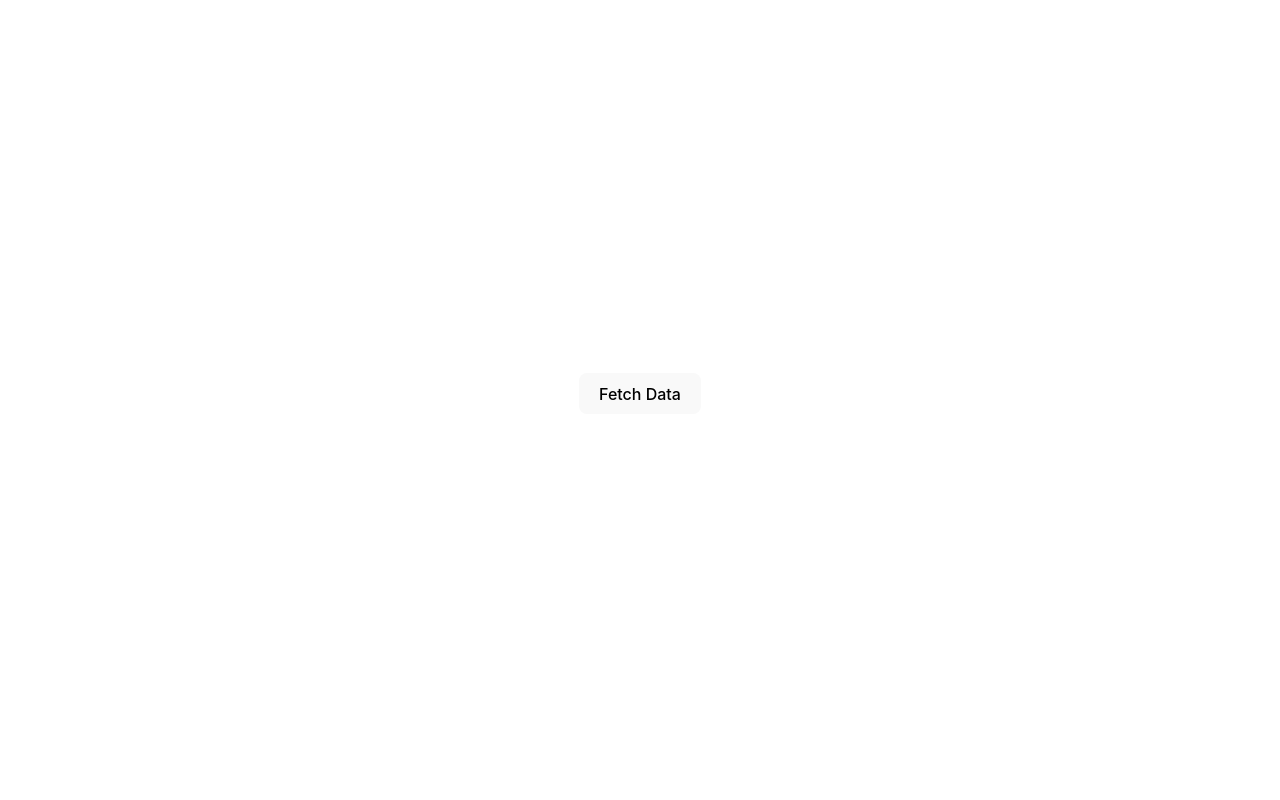
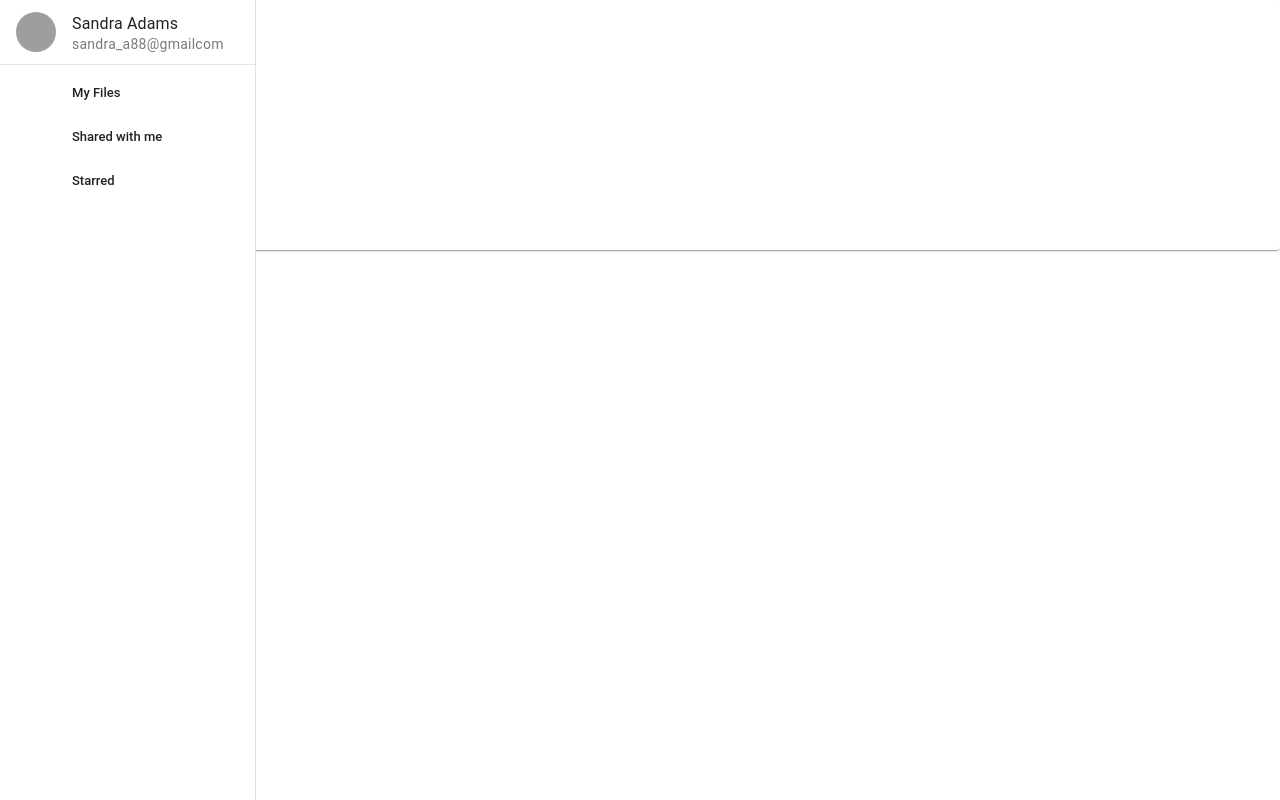
Before and after one commit to toshitk/eucalyptus, a Vue app in the folder web/: page / in a window 1280 px wide. Built offline with nearby package versions, Linux system fonts and the light colour scheme; grey boxes are pictures that could not be loaded.

Commit message:
feat: vuetify3

```diff
--- a/web/src/App.vue
+++ b/web/src/App.vue
@@ -1,33 +1,15 @@
 <template>
   <div>
-    <button @click="fetchData">Fetch Data</button>
-    <pre>{{ data }}</pre>
+    <ExpandMenu />
   </div>
 </template>
 
 <script lang="ts">
-import axios from 'axios';
-import { defineComponent, ref } from 'vue';
+import ExpandMenu from "./ExpandMenu.vue";
 
-export default defineComponent({
-  name: 'FetchDataComponent',
-  setup() {
-    const data = ref<any>(null);
-
-    const fetchData = async () => {
-      try {
-        const response = await axios.get('http://localhost:8000/users/1');
-        data.value = response.data;
-      } catch (error) {
-        console.error('An error occurred:', error);
-        data.value = 'An error occurred';
-      }
-    };
-
-    return {
-      data,
-      fetchData
-    };
+export default {
+  components: {
+    ExpandMenu,
   }
-});
+}
 </script>
--- /dev/null
+++ b/web/src/ExpandMenu.vue
@@ -0,0 +1,22 @@
+<template>
+  <v-card>
+    <v-layout>
+      <v-navigation-drawer expand-on-hover rail>
+        <v-list>
+          <v-list-item prepend-avatar="https://randomuser.me/api/portraits/women/85.jpg" title="Sandra Adams"
+            subtitle="sandra_a88@gmailcom"></v-list-item>
+        </v-list>
+
+        <v-divider></v-divider>
+
+        <v-list density="compact" nav>
+          <v-list-item prepend-icon="mdi-folder" title="My Files" value="myfiles"></v-list-item>
+          <v-list-item prepend-icon="mdi-account-multiple" title="Shared with me" value="shared"></v-list-item>
+          <v-list-item prepend-icon="mdi-star" title="Starred" value="starred"></v-list-item>
+        </v-list>
+      </v-navigation-drawer>
+
+      <v-main style="height: 250px"></v-main>
+    </v-layout>
+  </v-card>
+</template>
--- a/web/src/main.ts
+++ b/web/src/main.ts
@@ -1,5 +1,14 @@
 import { createApp } from 'vue'
-import './style.css'
 import App from './App.vue'
 
-createApp(App).mount('#app')
+import { createVuetify } from 'vuetify'
+import * as components from 'vuetify/components'
+import * as directives from 'vuetify/directives'
+import 'vuetify/styles'
+
+const vuetify = createVuetify({
+  components,
+  directives,
+})
+
+createApp(App).use(vuetify).mount('#app')
```
Also changed, not shown: web/package.json (+18 -3 lines), 1 other file (tests, documents, lock files or other folders).
